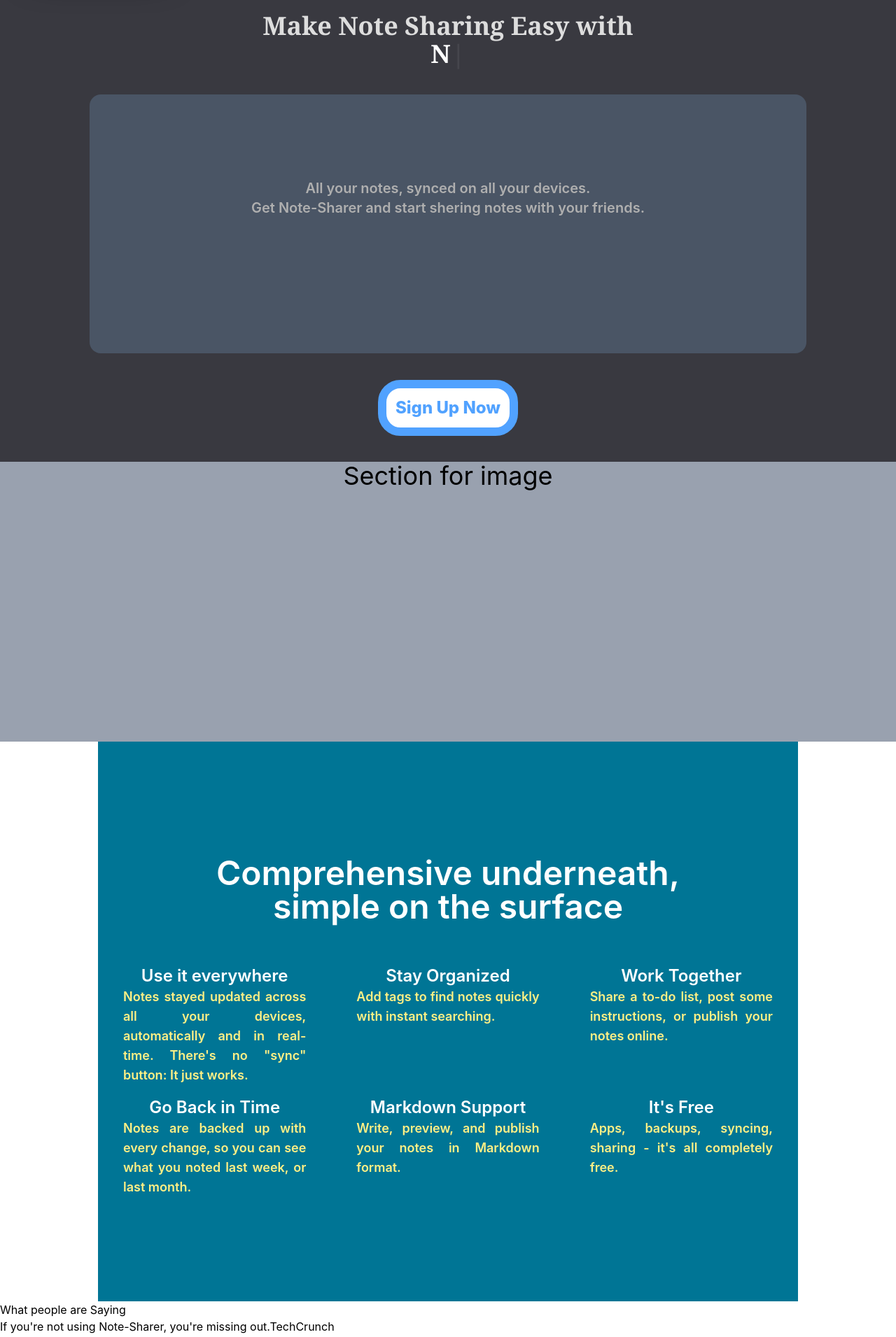
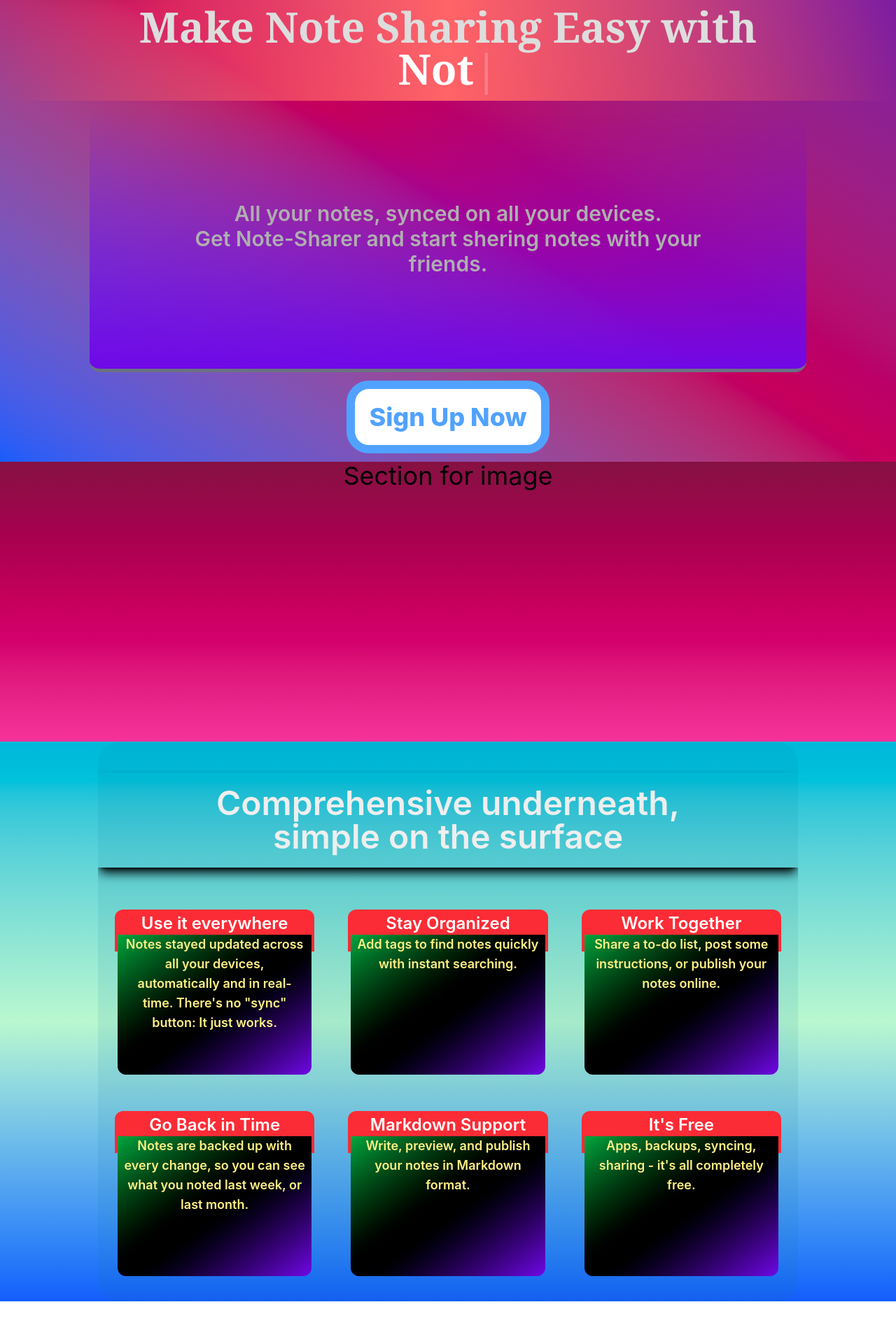
Before and after one commit to yashukaSan/Note-sharing-app, a React (Vite) app in the folder client/: page / in a window 1280 px wide. Shown: the part 140-2051 px from the top of the page at 70% size. Built offline with nearby package versions, Linux system fonts and the light colour scheme.

Commit message:
Styling the page with dynamic colors

```diff
--- a/client/components/MainPage.tsx
+++ b/client/components/MainPage.tsx
@@ -51,10 +51,24 @@
     },
   ];
 
-  const signUpButtonClass = `border-12 m-auto min-w-50 min-h-20 rounded-4xl font-extrabold text-2xl text-blue-400 bg-white
-     hover:text-white hover:bg-blue-400 hover:border-white hover:shadow-xl hover:shadow-blue-400
-     dark:bg-[#202020] dark:text-red-500 dark:border-6 dark:font-bold
-     dark:hover:text-black dark:hover:bg-red-500 dark:hover:border-black dark:hover:font-extrabold dark:hover:shadow-red-400`;
+  const heroClass =`min-h-screen pt-30 bg-linear-to-tr from-blue-600 via-pink-700 to-purple-800 grid items-center`;
+  const heroH1 = `md:text-4xl xl:text-6xl p-4 text-xl text-center bg-linear-to-r hover:from-pink-600 via-red-400 hover:via-red-500
+        hover:to-purple-700 text-[#dddddd] font-bold font-serif `;
+  const heroP = `flex justify-center hover:text-[#efefef] bg-linear-to-b hover:from-violet-700 md:h-full
+        hover:to-transparent to-violet-700 border-b-5 border-gray-500 text-sm md:text-xl lg:text-2xl xl:text-3xl
+        px-16 text-[#afafaf] font-semibold text-center items-center py-10 md:p-30 rounded-2xl md:w-[80%] md:m-auto
+        hover:border-b-0 hover:border-t-5`;
+  const heroButton = `border-12 m-auto min-w-50 min-h-20 rounded-4xl font-extrabold text-2xl text-blue-400
+        bg-white lg:text-4xl lg:p-5
+        hover:text-white hover:bg-blue-400 hover:border-white hover:shadow-xl hover:shadow-blue-400
+        dark:bg-[#202020] dark:text-red-500 dark:border-6 dark:font-bold
+        dark:hover:text-black dark:hover:bg-red-500 dark:hover:border-black dark:hover:font-extrabold dark:hover:shadow-red-400`;
+  const imgSection = `min-h-[50vh] bg-transparent text-4xl text-center bg-linear-to-b from-pink-900 via-pink-700 to-pink-500
+        hover:from-pink-300 hover:via-pink-600 hover:to-pink-900 hover:text-red-700 hover:font-bold`;
+  const featureSection = `bg-linear-to-t from-blue-600 via-green-200 to-cyan-500 hover:bg-linear-to-b `;
+  const featureDiv = `min-h-screen max-w-250 m-auto bg-cyan-700/10 md:text-2xl flex flex-col justify-center
+        gap-12 item-center text-center font-semibold rounded-4xl overflow-hidden `;
+  const feedBack = `min-h-screen flex justify-center items-center text-center text-2xl text-black`;
   return (
     <main>
       <motion.div
@@ -63,16 +77,17 @@
           opacity: hidden ? 0 : 1,
         }}
         transition={{ duration: 0.3, ease: "easeInOut" }}
-        className="fixed w-full backdrop-blur-[10px] z-100"
+        id="head"
+        className="fixed w-full bg-transparent backdrop-blur-[10px] z-100"
       >
         <Header />
       </motion.div>
 
-      <section className="min-h-screen pt-30 bg-[#393940] grid items-center">
-        <h1 className="md:text-4xl text-xl text-center text-[#dddddd] font-bold font-serif ">
+      <section id="hero" className={heroClass}>
+        <h1 id="heroH1" className={heroH1}>
           Make Note Sharing Easy with
           <br />{" "}
-          <span className="text-white" >
+          <span className="text-white">
             <Typewriter
               options={{
                 strings: ["Note-Sharer"],
@@ -84,45 +99,50 @@
             />
           </span>
         </h1>
-        <p className="text-center flex justify-center hover:text-[#efefef] md:h-full hover:bg-gray-500 text-sm md:text-xl px-16 text-[#afafaf] font-semibold bg-gray-600 text-center py-10 md:p-30 rounded-2xl md:w-[80%] md:m-auto ">
+        <p id="heroP" className={heroP}>
           All your notes, synced on all your devices.
           <br /> Get Note-Sharer and start shering notes with your friends.
         </p>
-        <button className={signUpButtonClass}>
+        <button className={heroButton}>
           <Link to="/register">Sign Up Now</Link>
         </button>
       </section>
 
-      <section className="min-h-[50vh] bg-gray-400 text-4xl text-center " >Section for image</section>
+      <section id="imgSection" className={imgSection}>
+        Section for image
+      </section>
 
-      <section className="min-h-[100vh] max-w-250 m-auto bg-cyan-700 text-2xl flex flex-col justify-center gap-12 item-center text-center text-yellow-300 font-semibold ">
-        <h1 className="text-5xl text-white" >Comprehensive underneath,<br/> simple on the surface</h1>
-        <ul className="grid h-[70%] md:h-[50%] grid-cols-3 px-6 gap-12" >
-          {
-            featureBox.map((item,ind)=> {
+      <section id="featureSection" className={featureSection} >
+        <div className={featureDiv}>
+          <h1 className="md:text-5xl text-lg text-[#eeeeee] shadow-lg p-5 shadow-black ">
+            Comprehensive underneath,
+            <br /> simple on the surface
+          </h1>
+          <ul className="grid h-[70%] md:h-[50%] grid-cols-3 px-6 gap-12">
+            {featureBox.map((item, ind) => {
               return (
                 <motion.li
-                  initial={{ opacity: 0, x:"50%", y:"20%" }}
-                  whileInView={{ opacity:1, x: 0 }}
-                  exit={{x:"50%"}}
+                  initial={{ opacity: 0, x: "50%", y: "20%" }}
+                  whileInView={{ opacity: 1, x: 0 }}
+                  exit={{ x: "50%" }}
                   transition={{ type: "spring", damping: 500, stiffness: 500 }}
-                  className="md:h-[25%] h-[40%] p-1 text-justify hover:bg-cyan-600 animation items-center duration-600 rounded-t-xl "
+                  className="md:h-[25%] bg-red-500 h-[40%] p-1 text-xs text-justify animation items-center duration-600 rounded-t-xl hover:bg-cyan-600 "
                   key={`list-${ind}`}
                 >
-                  <h5 className="text-white md:text-2xl text-lg text-center ">
+                  <h5 className="text-white md:text-xl lg:text-2xl sm:text-sm text-center ">
                     {item.h5}
                   </h5>
-                  <p className="text-yellow-200 md:text-lg text-sm hover:bg-cyan-800 h-[12.5vh] rounded-b-xl px-2 ">
+                  <p className="text-yellow-200 bg-linear-to-br from-green-600 via-black to-violet-700 md:text-lg text-xs hover:bg-cyan-800 md:h-50 md:text-center h-[300%] rounded-b-xl px-2 ">
                     {item.p}
                   </p>
                 </motion.li>
               );
-            })
-          }
-        </ul>
+            })}
+          </ul>
+        </div>
       </section>
 
-      <section>
+      <section id="feedBack" className={feedBack}>
         <h1>What people are Saying</h1>
         <ul>
           <li>
```
